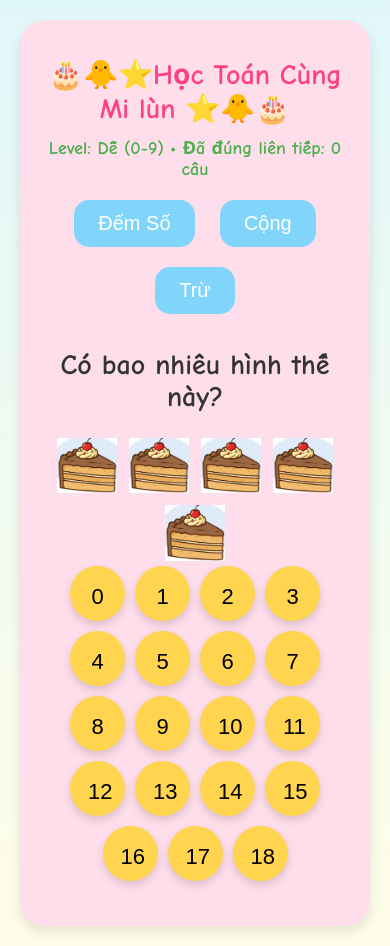
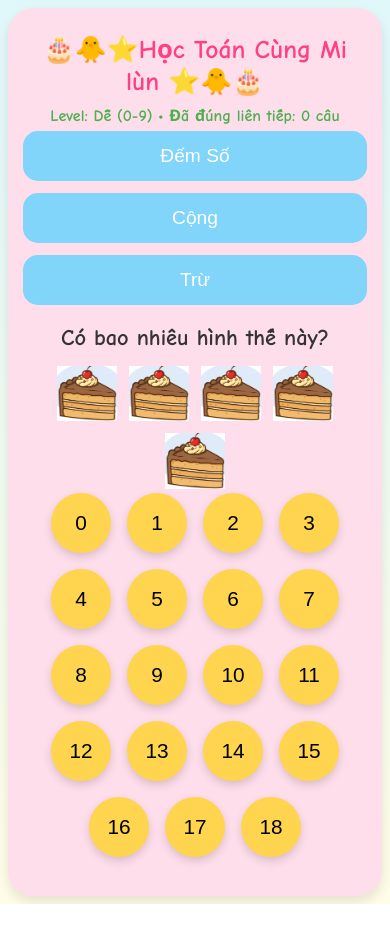
Before and after one commit to cuongvb/MimiHocToan, a plain HTML site: page index.html in a window 390 px wide. Both pictures are taken after a click on the button "Đếm Số". After the commit the page ends 904 px from the top, so only its background shows below. Drawn offline with Linux system fonts and the light colour scheme.

Commit message:
Update index.html
responsive 1

```diff
--- a/index.html
+++ b/index.html
@@ -9,47 +9,65 @@
         font-family: "Comic Sans MS", "Segoe UI", sans-serif;
         background: linear-gradient(to bottom, #e0f7fa, #fffde7);
         margin: 0;
-        padding: 20px;
+        padding: 10px; /* Giảm padding trên mobile */
         text-align: center;
         color: #333;
         overflow-x: hidden;
       }
+
       h1 {
         color: #ff4081;
-        margin-bottom: 10px;
+        margin: 10px 0 5px; /* Giảm margin */
+        font-size: 2rem; /* Linh hoạt hơn */
       }
+
       #levelInfo {
-        font-size: 20px;
+        font-size: 1.1rem;
         color: #4caf50;
-        margin: 10px 0;
+        margin: 5px 0 15px;
         font-weight: bold;
       }
+
       .container {
         max-width: 900px;
         margin: auto;
-        padding: 20px;
+        padding: 15px;
         background: #ffdeeb;
         border-radius: 25px;
         box-shadow: 0 6px 12px rgba(0, 0, 0, 0.1);
       }
+
+      .menu {
+        display: flex;
+        flex-wrap: wrap; /* Cho phép nút xuống dòng nếu không vừa */
+        justify-content: center; /* Căn giữa */
+        gap: 10px; /* Khoảng cách giữa nút */
+        margin-bottom: 20px;
+      }
+
       .menu button {
         background: #81d4fa;
         border: none;
         padding: 12px 24px;
-        margin: 10px;
-        font-size: 20px;
+        font-size: 1.1rem; /* Linh hoạt */
         cursor: pointer;
         border-radius: 15px;
         color: white;
+        flex: 1 1 120px; /* Nút co giãn, min-width ~120px */
+        max-width: 180px; /* Giới hạn max để không to quá */
+        box-sizing: border-box;
       }
+
       .menu button:hover {
         background: #4fc3f7;
       }
+
       #question {
-        font-size: 28px;
-        margin: 25px 0;
+        font-size: 1.6rem;
+        margin: 20px 0;
         font-weight: bold;
       }
+
       #images {
         display: flex;
         flex-wrap: wrap;
@@ -57,51 +75,100 @@
         gap: 12px;
         min-height: 100px;
       }
+
       #images img {
         width: 80px;
         height: auto;
         object-fit: contain;
       }
+
+      .answers {
+        display: flex;
+        flex-wrap: wrap;
+        justify-content: center;
+        gap: 8px;
+      }
+
       .answers button {
         background: #ffd54f;
         border: none;
-        padding: 18px;
-        margin: 8px;
-        font-size: 28px;
+        padding: 15px;
+        margin: 5px;
+        font-size: 1.5rem;
         cursor: pointer;
         border-radius: 50%;
         width: 70px;
         height: 70px;
         box-shadow: 0 4px 8px rgba(0, 0, 0, 0.15);
       }
+
       .answers button:hover {
         background: #ffca28;
         transform: scale(1.1);
       }
+
       #feedback {
-        font-size: 32px;
-        margin: 25px 0;
+        font-size: 1.8rem;
+        margin: 20px 0;
         font-weight: bold;
       }
 
+      /* Responsive cho mobile (ưu tiên màn hình nhỏ) */
       @media (max-width: 600px) {
+        body {
+          padding: 8px;
+          font-size: 16px;
+        } /* Base font nhỏ hơn */
+
+        h1 {
+          font-size: 1.6rem;
+          margin: 8px 0;
+        } /* Tiêu đề nhỏ lại */
+
+        #levelInfo {
+          font-size: 1rem;
+          margin: 5px 0;
+        }
+
+        .menu {
+          flex-direction: column; /* Nút xếp dọc trên mobile */
+          gap: 12px;
+        }
+
+        .menu button {
+          flex: 1 1 auto; /* Full width */
+          max-width: none;
+          padding: 14px;
+          font-size: 1.2rem;
+        }
+
+        #question {
+          font-size: 1.4rem;
+          margin: 15px 0;
+        }
+
         #images img {
           width: 60px;
+        } /* Hình nhỏ hơn */
+
+        .answers button {
+          width: 60px;
+          height: 60px;
+          font-size: 1.3rem;
+          padding: 10px;
+          margin: 4px;
         }
-        .answers button {
-          width: 55px;
-          height: 55px;
-          font-size: 22px;
-          margin: 5px;
+
+        #feedback {
+          font-size: 1.5rem;
         }
-        .container {
-          padding: 15px;
-        }
-        h1 {
-          font-size: 28px;
-        }
-        #levelInfo {
-          font-size: 18px;
+      }
+
+      /* Tablet vừa (nếu cần) */
+      @media (min-width: 601px) and (max-width: 900px) {
+        .menu button {
+          flex: 1 1 140px;
+          font-size: 1rem;
         }
       }
     </style>
```
